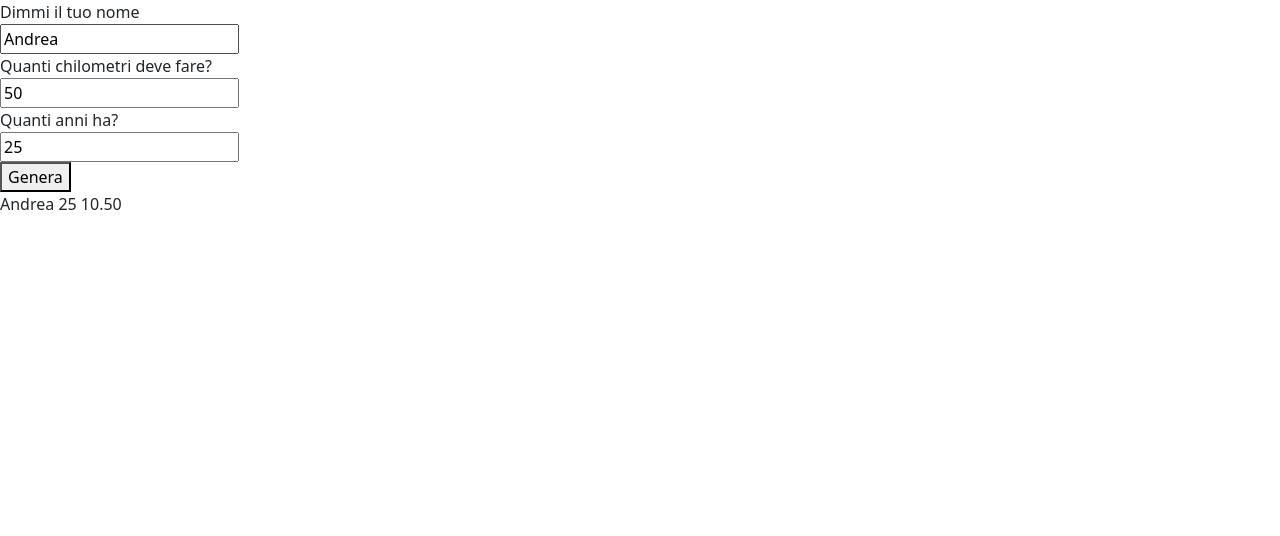
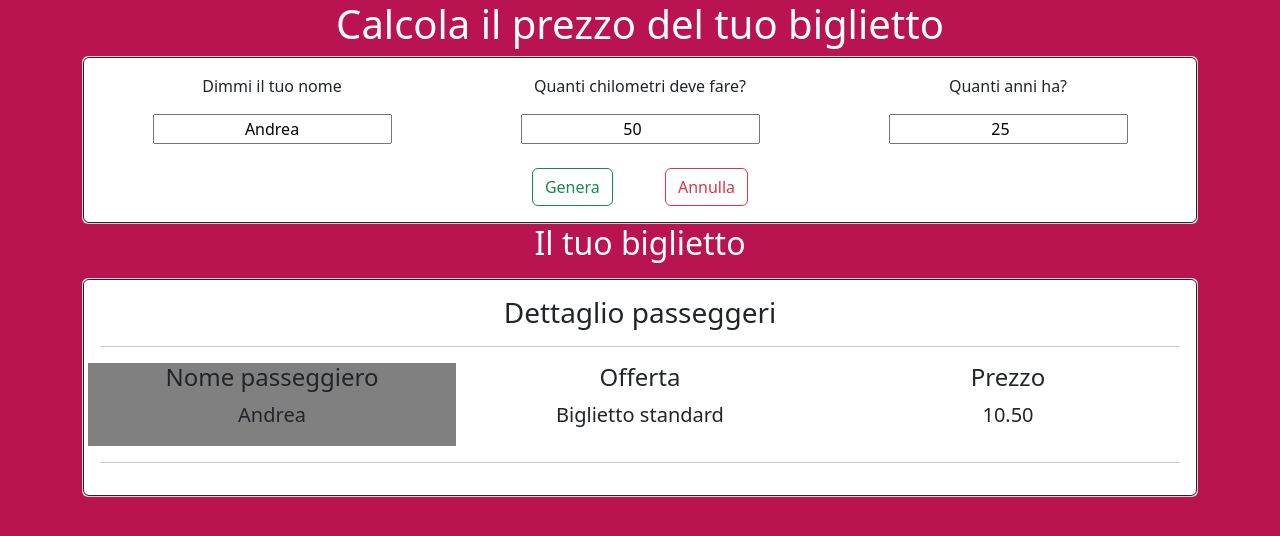
Before and after one commit to AndreaCreazzi/js-biglietto-treno-form, a plain HTML site: page index.html in a window 1280 px wide. Both pictures are taken after a click on the button "Genera". Drawn offline with nearby package versions, Linux system fonts and the light colour scheme.

Commit message:
add html-css-js-md (complete)

```diff
--- a/css/style.css
+++ b/css/style.css
@@ -0,0 +1,7 @@
+body{
+    background-color: #b91450;
+}
+
+.CSS-bg-grey{
+    background-color: grey;
+}
--- a/index.html
+++ b/index.html
@@ -13,34 +13,65 @@
     <script defer src="js/script.js"></script>
 </head>
 <body>
-    <main>
-
         <!-- informazioni utente -->
-        <section>
+        <h1 class="text-center text-white">Calcola il prezzo del tuo biglietto</h1>
+        <section class="container text-center">
+            <div class="card">
+                <div class="card-body border border-dark rounded">
+                    <div class="row mb-4">
+                        <div class="col-4">
                              <!-- nome -->
-            <label for="user">Dimmi il tuo nome</label>
+                            <label class="mb-3" for="user">Dimmi il tuo nome</label>
                             <br>
-            <input id="user" type="text" value="Andrea">
+                            <input class="text-center" id="user" type="text" value="Andrea">
+                        </div>
+                        <div class="col-4">
+                             <!-- chilometri -->
+                            <label class="mb-3" for="kilometers">Quanti chilometri deve fare?</label>
                             <br>
-            <!-- chilometri -->
-            <label for="kilometers">Quanti chilometri deve fare?</label>
+                            <input class="text-center" id="kilometers" type="number" value="50">
+                        </div>
+                        <div class="col-4">
+                            <!-- età -->
+                            <label class="mb-3" for="age">Quanti anni ha?</label>
                             <br>
-            <input id="kilometers" type="number" value="50">
-            <br>
-            <!-- età -->
-            <label for="age">Quanti anni ha?</label>
-            <br>
-            <input id="age" type="number" value="25">
-            <br>
+                            <input class="text-center" id="age" type="number" value="25">
+                        </div>
+                    </div>
                     <!-- bottone -->
-            <button>Genera</button>
+                    <button type="button" class="btn btn-outline-success me-5">Genera</button>
+                    <button type="button" class="btn btn-outline-danger">Annulla</button>
+                </div>
+            </div>
         </section>
 
         <!-- biglietto finale -->
-        <section>
+        <h2 class="text-center text-white mb-3">Il tuo biglietto</h2>
+        <section class="container text-center d-none">
+            <div class="card">
+                <div class="card-body border border-dark rounded">
+                    <h3>Dettaglio passeggeri</h3>
+                    <hr>
+                    <div class="row">
+                        <div class="col-4 CSS-bg-grey">
+                            <!-- nome -->
+                            <h4>Nome passeggiero</h4>
+                            <p class="fs-5" id="ask-name"></p>
+                        </div>
+                        <div class="col-4">
+                            <!-- ticket -->
+                            <h4>Offerta</h4>
+                            <p class="fs-5" id="base-ticket"></p>
+                        </div>
+                        <div class="col-4">
                             <!-- risultato -->
-            <p id="result"></p>
+                            <h4>Prezzo</h4>
+                            <p class="fs-5" id="result"></p>
+                        </div>
+                    </div>
+                    <hr>
+                </div>
+            </div>
         </section>
-    </main>
 </body>
 </html>
--- a/js/script.js
+++ b/js/script.js
@@ -4,7 +4,11 @@ console.log(`JS OK`);
 
 // DATI PRELIMINARI
 
-const name = document.getElementById(`user`)
+const user = document.getElementById(`user`);
+
+const askUser = document.getElementById(`ask-name`);
+
+const base = document.getElementById(`base-ticket`);
 
 const kilometers = document.getElementById(`kilometers`);
 
@@ -18,13 +22,18 @@ const priceTicket = document.getElementById(`price`);
 
 const noDiscount = document.getElementById(`no-discount`);
 
+const display = document.querySelector(`.d-none`);
+
 // DATI CONCRETI
 
 button.addEventListener(`click` , function(){
 
-    const askname = `Andrea `
+    display.classList.add(`d-block`)
+    display.classList.remove(`d-none`)
 
-    console.log(askname)
+    let userName = user.value
+
+    let baseTicket = `Biglietto standard`
 
     const askKilometers = parseInt(kilometers.value);
 
@@ -46,20 +55,26 @@ button.addEventListener(`click` , function(){
 
     const overDiscount = 0.6;
 
-    console.log(overDiscount)
+    console.log(overDiscount);
 
     let discount = totalPrice;
     console.log("sono adulto");
 
     if(askAge < 18){
        discount = (totalPrice * underDiscount).toFixed(2);
+       baseTicket = `Biglietto under`;
        console.log("sono minorenne");
     }else if(askAge > 65){
        discount = (totalPrice * overDiscount).toFixed(2);
+       baseTicket = `Biglietto over`;
        console.log("sono anziano");
     }
 
     console.log(discount);
 
-    result.innerHTML = `${askname} ${askAge} ${discount}`
-})
+    result.innerHTML = discount ;
+
+    askUser.innerHTML = userName;
+
+    base.innerHTML = baseTicket;
+});
```
Also changed, not shown: 1 other file. Lines whose indentation alone changed are shown as unchanged.
